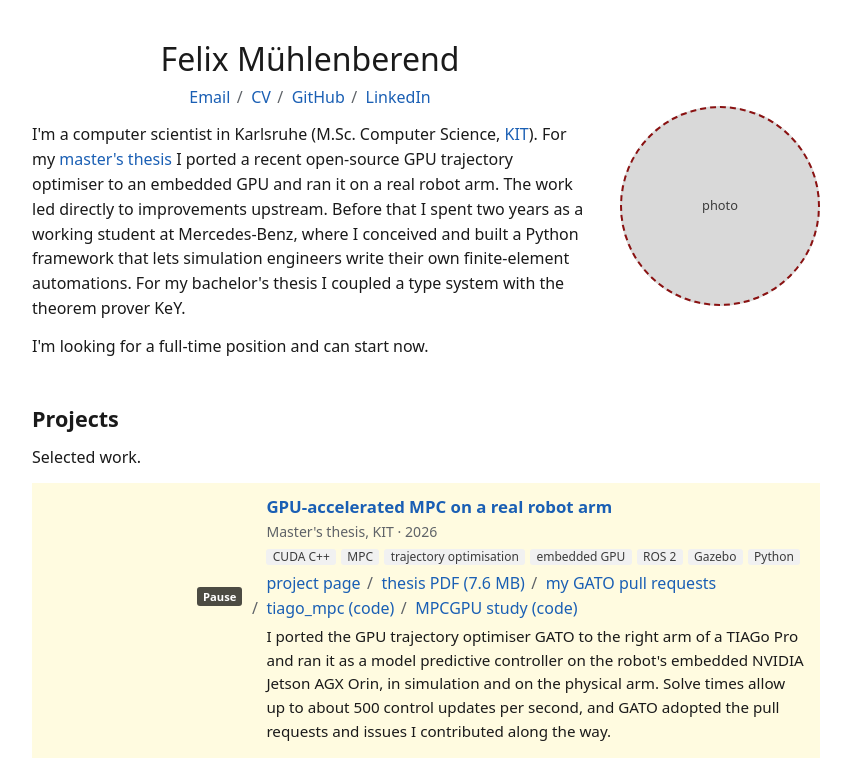
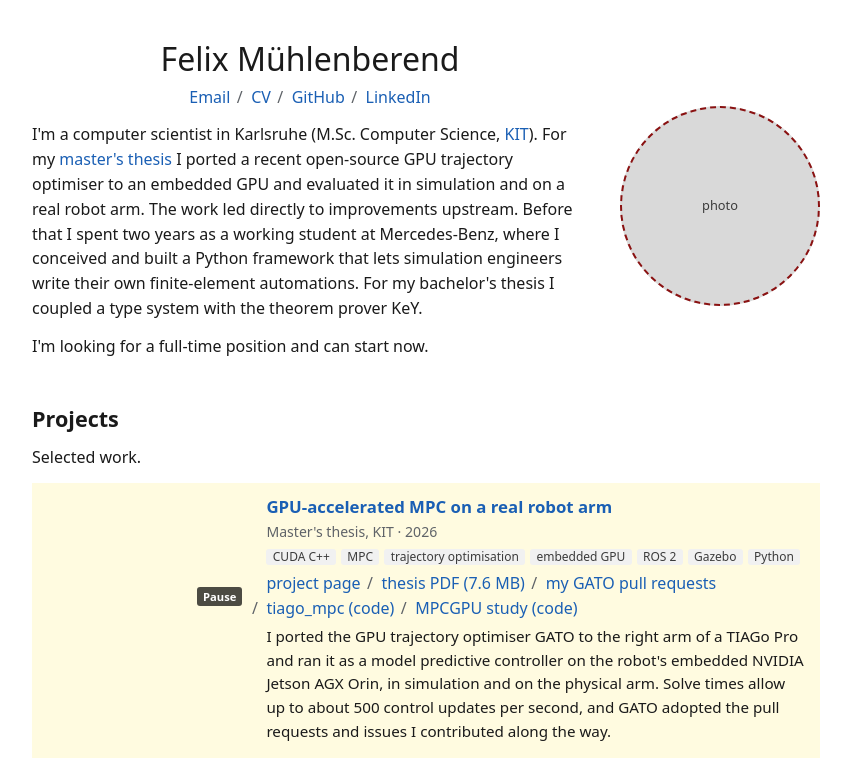
Before and after one commit to felixmueh/felixmueh.github.io, a plain HTML site: page index.html in a window 1280 px wide. Shown: the top 763 px of the page, without its empty margins (214-1065 px from the left). Drawn offline with Linux system fonts and the light colour scheme; grey boxes are pictures that could not be loaded.

Commit message:
Intro: thesis optimiser evaluated in simulation and on a real robot arm

```diff
--- a/index.html
+++ b/index.html
@@ -38,7 +38,7 @@
     </div>
     <div class="bio">
       <!-- Intro chosen by Felix 24.11.2026 (proposals and reviews: build/intro/). -->
-      <p>I'm a computer scientist in Karlsruhe (M.Sc. Computer Science, <a href="https://www.kit.edu/">KIT</a>). For my <a href="projects/tiago-mpc.html">master's thesis</a> I ported a recent open-source GPU trajectory optimiser to an embedded GPU and ran it on a real robot arm. The work led directly to improvements upstream. Before that I spent two years as a working student at Mercedes-Benz, where I conceived and built a Python framework that lets simulation engineers write their own finite-element automations. For my bachelor's thesis I coupled a type system with the theorem prover KeY.</p>
+      <p>I'm a computer scientist in Karlsruhe (M.Sc. Computer Science, <a href="https://www.kit.edu/">KIT</a>). For my <a href="projects/tiago-mpc.html">master's thesis</a> I ported a recent open-source GPU trajectory optimiser to an embedded GPU and evaluated it in simulation and on a real robot arm. The work led directly to improvements upstream. Before that I spent two years as a working student at Mercedes-Benz, where I conceived and built a Python framework that lets simulation engineers write their own finite-element automations. For my bachelor's thesis I coupled a type system with the theorem prover KeY.</p>
       <p>I'm looking for a full-time position and can start now.</p>
     </div>
   </header>
```
